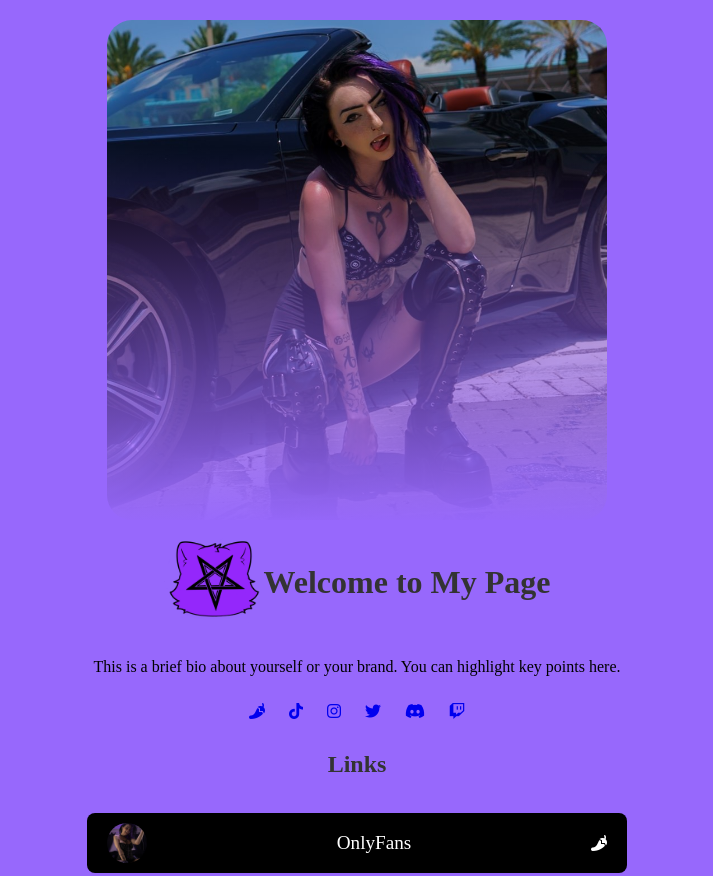
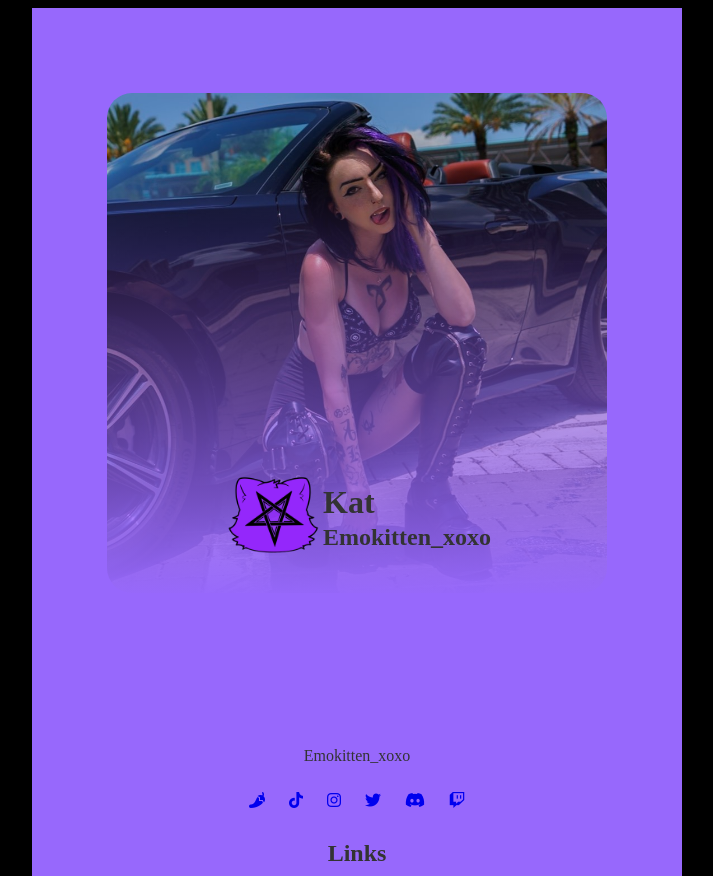
Before and after one commit to BurritoFreak/Kat-website-two, a plain HTML site: page index.html in a window 1280 px wide. Shown: the top 876 px of the page, without its empty margins (283-996 px from the left). Drawn offline with Linux system fonts and the light colour scheme.

Commit message:
Lots of adjustments

```diff
--- a/index.html
+++ b/index.html
@@ -13,37 +13,33 @@
 <body onload="generateContext(myLinks)">
 
     <main>
+        <div class="whole-page">
             <section class="bio-section">
                 <div class="profile-picture-box">
                     <img src="content/Banner.jpg" alt="Profile Picture" class="profile-picture">
                 </div>
                 <div class="header-container">
                     <img src="content/Logo.png" alt="Logo" class="logo">
-                <h1>Welcome to My Page</h1>
+                    <div class="name-container">
+                        <h1>Kat</h1>
+                        <h2>Emokitten_xoxo</h2>
                     </div>
-            <p class="bio-text">This is a brief bio about yourself or your brand. You can highlight key points here.</p>
+                </div>
+                <p class="bio-text">Emokitten_xoxo</p>
             </section>
+
             <section class="socials-section">
                 <div class="social-icons"></div>
-
             </section>
 
             <section class="links-section">
                 <h2>Links</h2>
                 <div class="theLinks"></div>
-            <!-- The links will be dynamically generated here -->
             </section>
 
-        <section class="socials-section">
-            <h2>Follow Me</h2>
-            <div class="social-icons"></div>
-
-        </section>
+        </div>
     </main>
 
-    <footer>
-        <p>&copy; 2024 Your Name. All rights reserved.</p>
-    </footer>
 
 
 
--- a/styles.css
+++ b/styles.css
@@ -12,17 +12,60 @@
     line-height: 1.6;
 }
 
+.whole-page {
+    background-color: #9768fc;
+    display: block;
+    margin: 0 auto;
+}
+
+@media (min-width: 1025px) {
+    .whole-page {
+        width: 600px;
+        padding: 25px;
+    }
+
+    .profile-picture {
+        border-radius: 5%;
+    }
+
+    .profile-picture-box {
+        width: 500px;
+        margin: auto;
+        padding-top: 75px;
+    }
+
+    body {
+        background-color: #000000;
+    }
+}
+
 .header-container {
     display: flex;
     flex-direction: row;
     align-items: center;
     text-align: center;
     justify-content: center;
+    position: relative;
+    top: -150px;
+}
+
+.name-container {
+    display: flex;
+    flex-direction: column;
+    align-items: left;
+    text-align: left;
+}
+
+.name-container h1 {
+    margin-bottom: -5px;
+}
+
+.name-container h2 {
+    margin-top: -5px;
 }
 
 .logo {
     width: 100px;
-      margin-bottom: 10px;
 }
 
 h1 {
@@ -31,17 +74,16 @@
 
 .bio-section {
     text-align: center;
-      margin: 20px;
 }
 
 .profile-picture {
-      width: 500px;
-      border-radius: 5%;
+    width: 100%;
 }
 
 .profile-picture-box {
     position: relative;
     display: inline-block;
+    margin: -2.5%;
 }
 
 .profile-picture-box::after {
@@ -50,13 +92,9 @@
     bottom: 0;
     left: 0;
     right: 0;
-      height: 75%; /* Cover the bottom 25% */
+    height: 75%;
+    /* Cover the bottom 25% */
     background: linear-gradient(to bottom, rgba(151, 104, 252, 0) 0%, rgba(151, 104, 252, 1) 100%);
-  }
-
-  .bio-text {
-      font-size: 1rem;
-      color: #000000;
 }
 
 .links-section {
```
Lines whose indentation alone changed are shown as unchanged.
